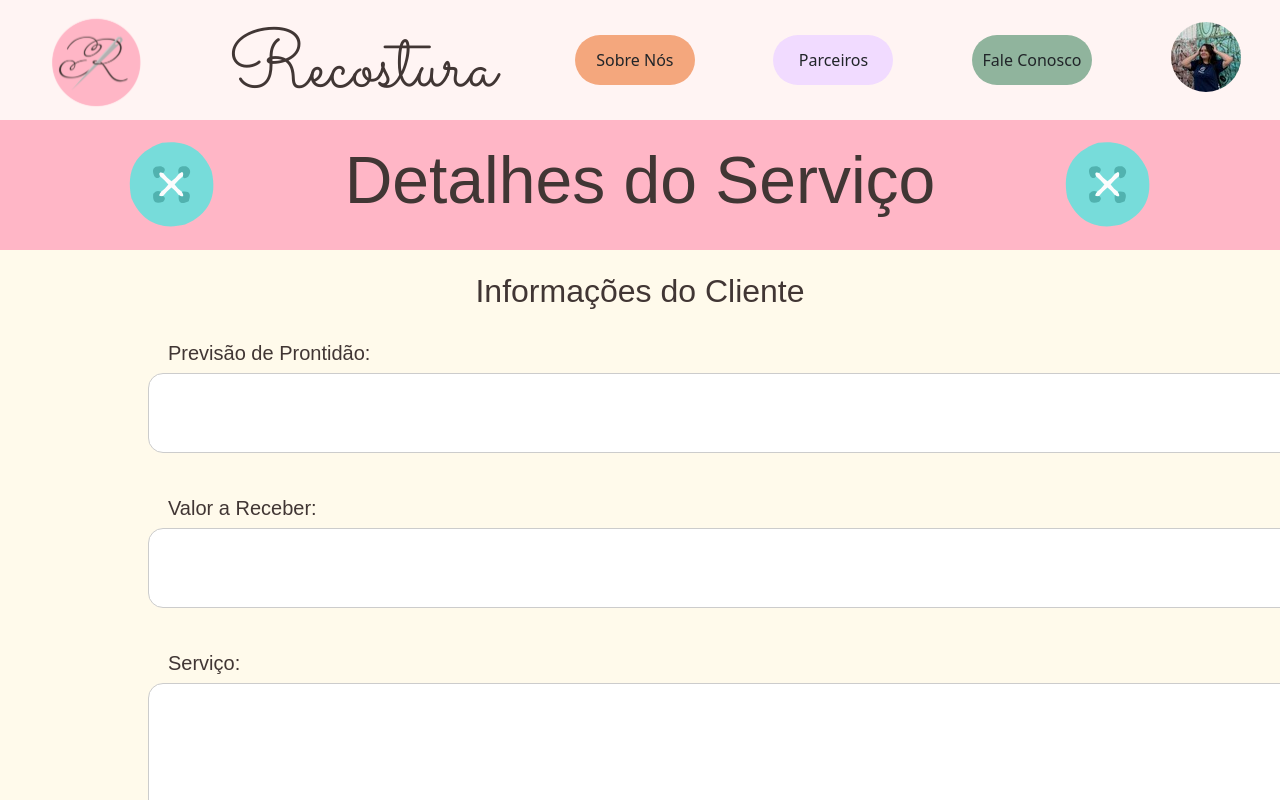
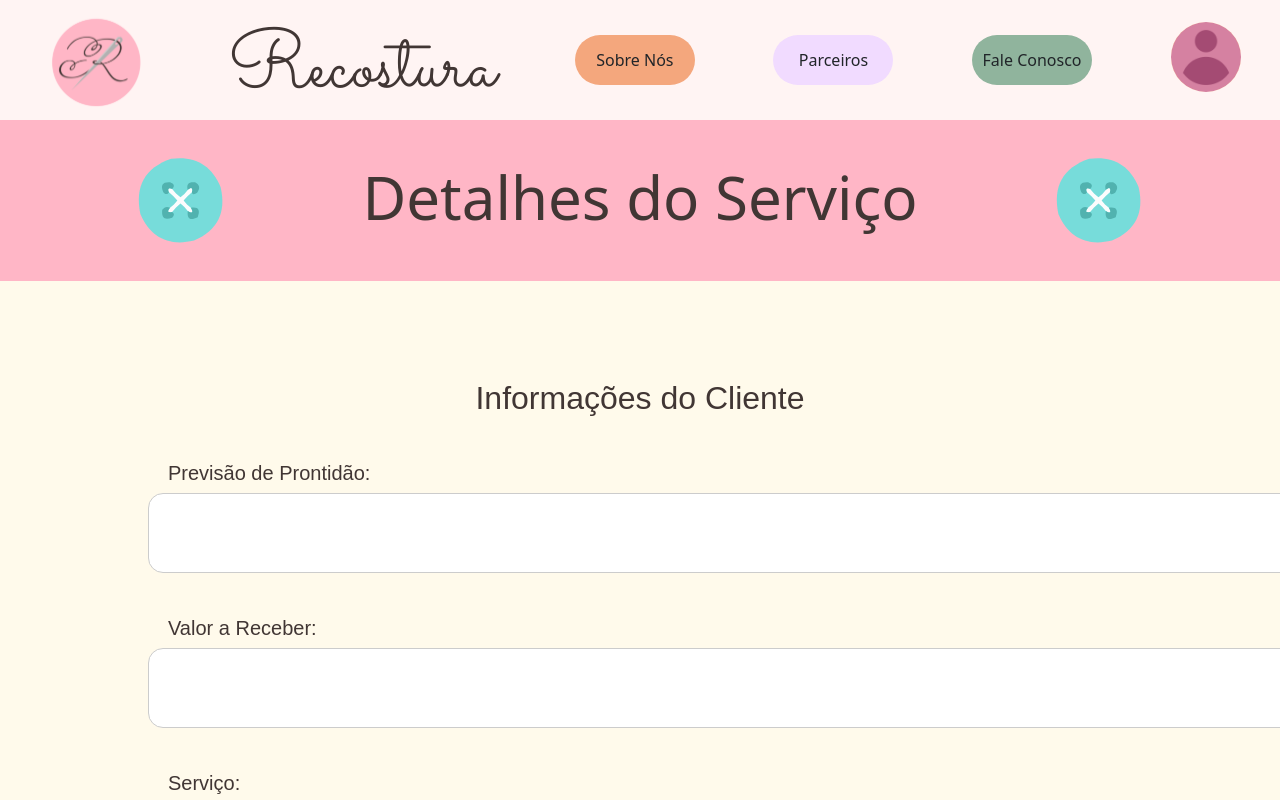
Before and after one commit to Recostura/FrontRecostura, a React (Create React App) app: page /DetalhesDoPedido in a window 1280 px wide. Shown: the top 800 px of the page. Built offline with nearby package versions, Linux system fonts and the light colour scheme.

Commit message:
JORNADA DO COSTUREIRO COMPLETA, FINALIZADA, PADRONIZADA

```diff
--- a/src/pagesCliente/css/cadastrocli.module.css
+++ b/src/pagesCliente/css/cadastrocli.module.css
@@ -13,7 +13,7 @@
     flex-direction: row;
     align-items: center;
     justify-content: space-around;
-    background-color: #ffb6c6;
+    background-color: #F4A77D;
     margin-top: 100px;
 }
 
--- a/src/pagesCostureiro/CostureiroServicos.js
+++ b/src/pagesCostureiro/CostureiroServicos.js
@@ -14,10 +14,10 @@
         <main>
             <HeaderLogada />
             <div className={Style.ContainerServicos}>
-                <div className={Style.buttonsAndFrase}>
+            <div className={Style.buttonsAndFrase}>
                     <img src={Button} alt='botões' />
-                    <p>Escolha um Serviço:</p>
-                    < img src={Button} alt='botões' />
+                    <p>Vamos lá? <br /> Escolha um serviço:</p>
+                    <img src={Button} alt='botões' />
                 </div>
 
                 <section className={Style.conteudoPedidos}>
--- a/src/pagesCostureiro/css/CodigoSeguranca.module.css
+++ b/src/pagesCostureiro/css/CodigoSeguranca.module.css
@@ -10,7 +10,7 @@
     align-items: center;
      background-color: #FFB6C6;
      width: 100%;
-     height: 250px;
+     height: 281px;
 
    }
 
@@ -23,13 +23,11 @@
      margin-top: 120px;
  }
    .txtCodigo{
-     font-family: noto-sans, sans-serif;
-     font-size: 66px;
+     font-size: 60px;
      color: #413634;
    }
    .txtPergunta{
     margin-top: 30px;
-    font-family: noto-sans, sans-serif;
     font-size: 66px;
     color: #413634;
     display: flex;
--- a/src/pagesCostureiro/css/CostureiroServico.module.css
+++ b/src/pagesCostureiro/css/CostureiroServico.module.css
@@ -21,7 +21,7 @@
 }
 
 .buttonsAndFrase p{
-    font-size: 90px;
+    font-size: 60px;
     color: #413634;
 }
 
--- a/src/pagesCostureiro/css/DetalhesDoPedido.module.css
+++ b/src/pagesCostureiro/css/DetalhesDoPedido.module.css
@@ -10,7 +10,7 @@
    align-items: center;
     background-color: #FFB6C6;
     width: 100%;
-    height: 250px;
+    height: 281px;
 
   }
 
@@ -23,8 +23,7 @@
     margin-top: 120px;
 }
   .txtDetalhes{
-    font-family: noto-sans, sans-serif;
-    font-size: 66px;
+    font-size: 60px;
     color: #413634;
   }
 
@@ -33,13 +32,14 @@
     justify-content: center;
     flex-direction: column;
     align-items: center;
-    height: 520px;
+    height: 333px;
   }
 
   .txtInfoCliente{
     color: #413634;
     font-family: noto-sans, sans-serif;
-    margin-top: 40px;
+    margin-top: 380px;
+    padding: 12px;
   }
 
   .infosCliente{
--- a/src/pagesCostureiro/css/StatusServico.module.css
+++ b/src/pagesCostureiro/css/StatusServico.module.css
@@ -10,7 +10,7 @@
    align-items: center;
     background-color: #FFB6C6;
     width: 100%;
-    height: 250px;
+    height: 281px;
 
   }
 
@@ -23,8 +23,7 @@
     margin-top: 120px;
 }
   .txtDetalhes{
-    font-family: noto-sans, sans-serif;
-    font-size: 66px;
+    font-size: 60px;
     color: #413634;
   }
   .iconCelular{
```
Also changed, not shown: src/ComponentesIndex/Header.js (+7 -7 lines), src/imagens/perfilPioli.jpg.
